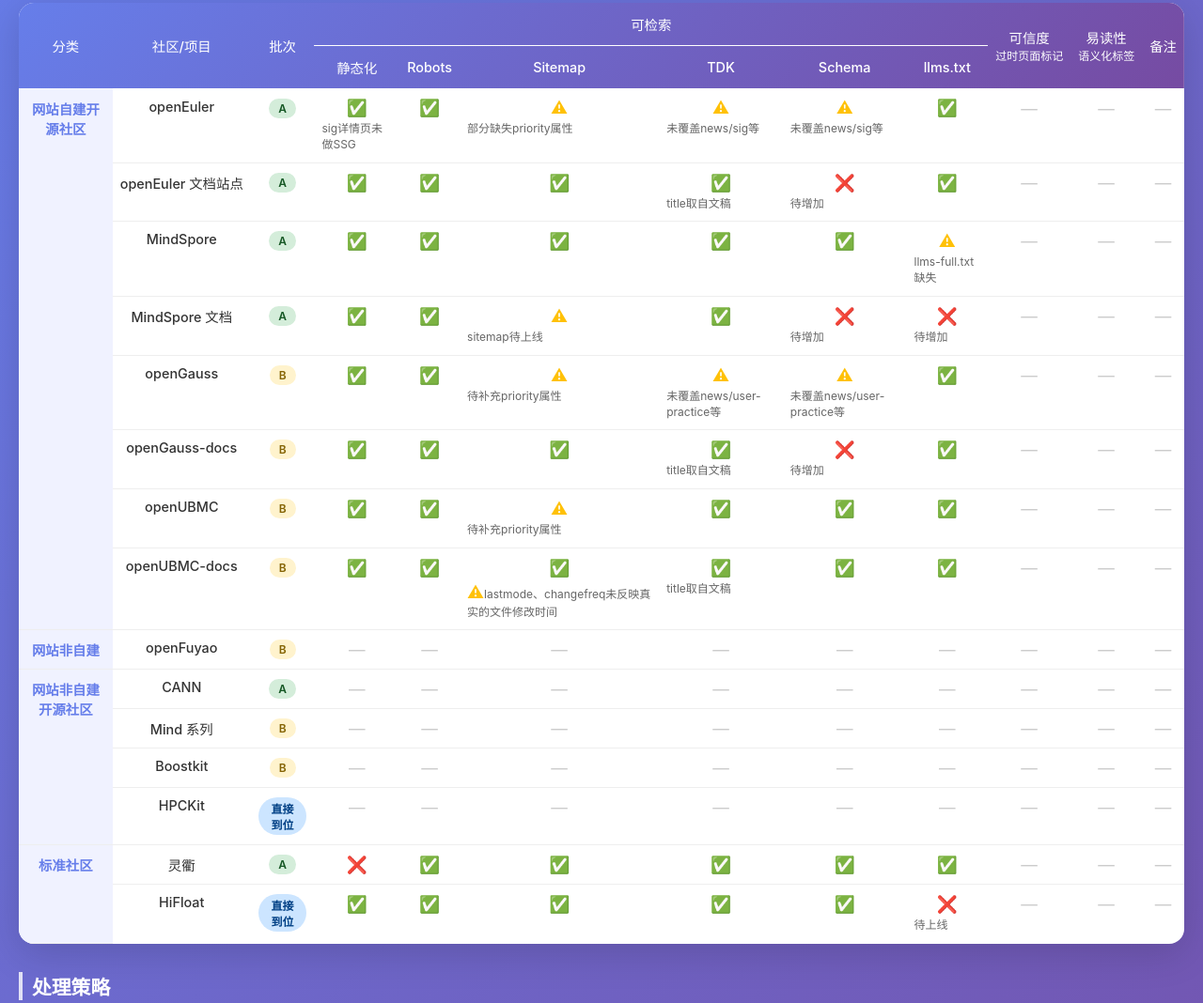
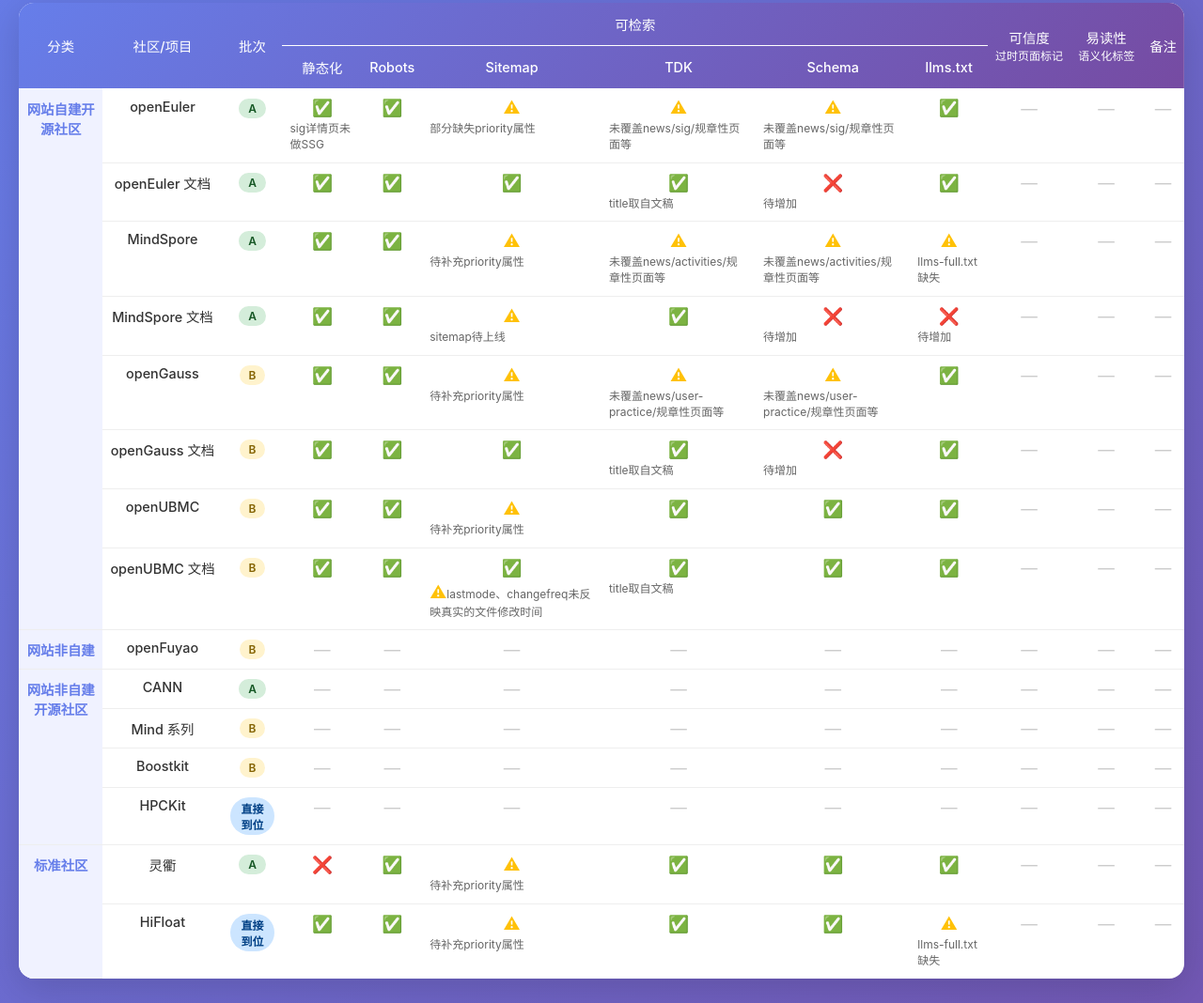
Before and after one commit to zjwmiao/daily-check, a website: page docs/progress.html in a window 1280 px wide. Shown: the part 157-1225 px from the top of the page at 94% size. Drawn offline with Linux system fonts and the light colour scheme.

Commit message:
fix: 更新progress.html

```diff
--- a/docs/progress.html
+++ b/docs/progress.html
@@ -272,15 +272,15 @@
             <td><span class="status-done">✅</span><span class="note">sig详情页未做SSG</span></td>
             <td><span class="status-done">✅</span></td>
             <td><span class="status-warn">⚠</span><span class="note">部分缺失priority属性</span></td>
-            <td><span class="status-warn">⚠</span><span class="note">未覆盖news/sig等</span></td>
-            <td><span class="status-warn">⚠</span><span class="note">未覆盖news/sig等</span></td>
+            <td><span class="status-warn">⚠</span><span class="note">未覆盖news/sig/规章性页面等</span></td>
+            <td><span class="status-warn">⚠</span><span class="note">未覆盖news/sig/规章性页面等</span></td>
             <td><span class="status-done">✅</span></td>
             <td><span class="status-empty">—</span></td>
             <td><span class="status-empty">—</span></td>
             <td><span class="status-empty">—</span></td>
           </tr>
           <tr>
-            <td class="project-name">openEuler 文档站点</td>
+            <td class="project-name">openEuler 文档</td>
             <td><span class="batch batch-a">A</span></td>
             <td><span class="status-done">✅</span></td>
             <td><span class="status-done">✅</span></td>
@@ -297,9 +297,9 @@
             <td><span class="batch batch-a">A</span></td>
             <td><span class="status-done">✅</span></td>
             <td><span class="status-done">✅</span></td>
-            <td><span class="status-done">✅</span></td>
-            <td><span class="status-done">✅</span></td>
-            <td><span class="status-done">✅</span></td>
+            <td><span class="status-warn">⚠</span><span class="note">待补充priority属性</span></td>
+            <td><span class="status-warn">⚠</span><span class="note">未覆盖news/activities/规章性页面等</span></td>
+            <td><span class="status-warn">⚠</span><span class="note">未覆盖news/activities/规章性页面等</span></td>
             <td><span class="status-warn">⚠</span><span class="note">llms-full.txt缺失</span></td>
             <td><span class="status-empty">—</span></td>
             <td><span class="status-empty">—</span></td>
@@ -324,15 +324,15 @@
             <td><span class="status-done">✅</span></td>
             <td><span class="status-done">✅</span></td>
             <td><span class="status-warn">⚠</span><span class="note">待补充priority属性</span></td>
-            <td><span class="status-warn">⚠</span><span class="note">未覆盖news/user-practice等</span></td>
-            <td><span class="status-warn">⚠</span><span class="note">未覆盖news/user-practice等</span></td>
+            <td><span class="status-warn">⚠</span><span class="note">未覆盖news/user-practice/规章性页面等</span></td>
+            <td><span class="status-warn">⚠</span><span class="note">未覆盖news/user-practice/规章性页面等</span></td>
             <td><span class="status-done">✅</span></td>
             <td><span class="status-empty">—</span></td>
             <td><span class="status-empty">—</span></td>
             <td><span class="status-empty">—</span></td>
           </tr>
           <tr>
-            <td class="project-name">openGauss-docs</td>
+            <td class="project-name">openGauss 文档</td>
             <td><span class="batch batch-b">B</span></td>
             <td><span class="status-done">✅</span></td>
             <td><span class="status-done">✅</span></td>
@@ -358,7 +358,7 @@
             <td><span class="status-empty">—</span></td>
           </tr>
           <tr>
-            <td class="project-name">openUBMC-docs</td>
+            <td class="project-name">openUBMC 文档</td>
             <td><span class="batch batch-b">B</span></td>
             <td><span class="status-done">✅</span></td>
             <td><span class="status-done">✅</span></td>
@@ -443,7 +443,7 @@
             <td><span class="batch batch-a">A</span></td>
             <td><span class="status-todo">❌</span></td>
             <td><span class="status-done">✅</span></td>
-            <td><span class="status-done">✅</span></td>
+            <td><span class="status-warn">⚠</span><span class="note">待补充priority属性</span></td>
             <td><span class="status-done">✅</span></td>
             <td><span class="status-done">✅</span></td>
             <td><span class="status-done">✅</span></td>
@@ -456,10 +456,10 @@
             <td><span class="batch batch-direct">直接到位</span></td>
             <td><span class="status-done">✅</span></td>
             <td><span class="status-done">✅</span></td>
+            <td><span class="status-warn">⚠</span><span class="note">待补充priority属性</span></td>
             <td><span class="status-done">✅</span></td>
             <td><span class="status-done">✅</span></td>
-            <td><span class="status-done">✅</span></td>
-            <td><span class="status-todo">❌</span><span class="note">待上线</span></td>
+            <td><span class="status-warn">⚠</span><span class="note">llms-full.txt缺失</span></td>
             <td><span class="status-empty">—</span></td>
             <td><span class="status-empty">—</span></td>
             <td><span class="status-empty">—</span></td>
```
